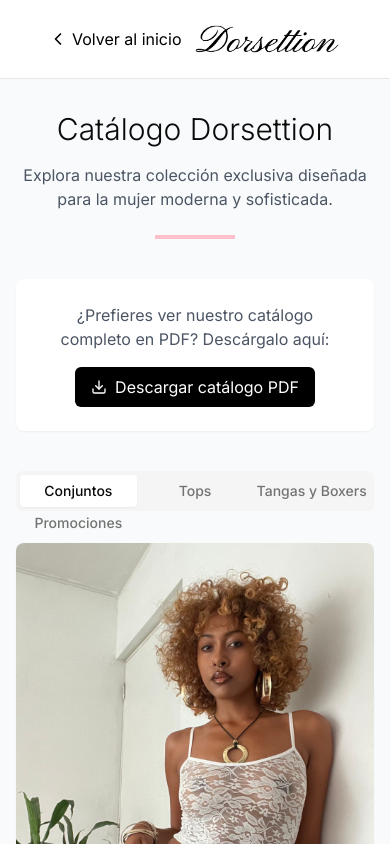
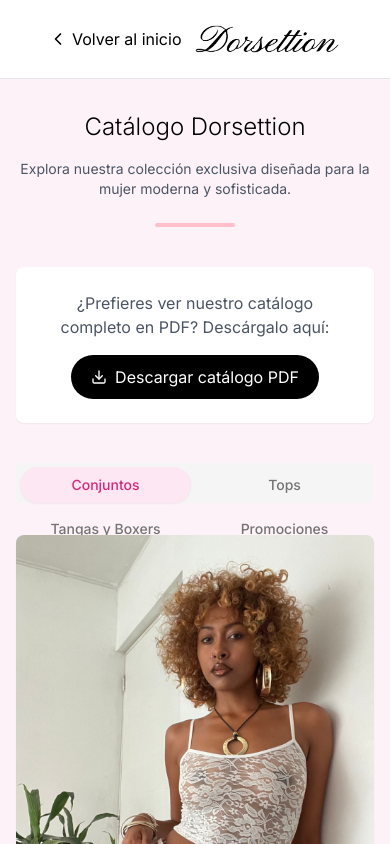
Before and after one commit to giuomarcano/dorsettion-website-design, a Next.js app: page /catalogo in a window 390 px wide. Shown: the top 844 px of the page. Built offline with nearby package versions, Linux system fonts and the light colour scheme.

Commit message:
Update page.tsx

```diff
--- a/app/catalogo/page.tsx
+++ b/app/catalogo/page.tsx
@@ -12,7 +12,7 @@ export default function CatalogoPage() {
   const [activeCategory, setActiveCategory] = useState(catalogData.categories[0].name.toLowerCase())
 
   return (
-    <main className="flex min-h-screen flex-col">
+    <main className="flex min-h-screen flex-col bg-white">
       <header className="w-full py-4 px-4 border-b border-gray-200 bg-white sticky top-0 z-10">
         <div className="container max-w-6xl mx-auto">
           <div className="flex justify-between items-center">
@@ -25,33 +25,38 @@ export default function CatalogoPage() {
         </div>
       </header>
 
-      <div className="flex-1 bg-gray-50 py-8">
+      <div className="flex-1 py-8 bg-pink-50">
         <div className="container max-w-6xl mx-auto px-4">
           <div className="text-center mb-10">
-            <h1 className="text-3xl md:text-4xl font-light mb-4">Catálogo Dorsettion</h1>
-            <p className="text-gray-600 max-w-2xl mx-auto">
+            <h1 className="text-2xl sm:text-3xl md:text-4xl font-light mb-4 text-black">Catálogo Dorsettion</h1>
+            <p className="text-sm sm:text-base text-gray-600 max-w-2xl mx-auto">
               Explora nuestra colección exclusiva diseñada para la mujer moderna y sofisticada.
             </p>
-            <div className="w-20 h-1 bg-pink-300 mx-auto mt-6"></div>
+            <div className="w-20 h-1 bg-pink-300 mx-auto mt-6 rounded-full"></div>
           </div>
 
-          {/* Opción de descarga del PDF antes de las tarjetas de productos */}
+          {/* Botón de descarga PDF */}
           <div className="mb-10 text-center bg-white p-6 rounded-lg shadow-sm">
             <p className="text-gray-600 mb-4">¿Prefieres ver nuestro catálogo completo en PDF? Descárgalo aquí:</p>
             <Link
               href="/catalogo.pdf"
               download
-              className="inline-flex items-center px-4 py-2 bg-black text-white rounded-md hover:bg-gray-800 transition-colors"
+              className="inline-flex items-center px-5 py-2.5 bg-black text-white rounded-full hover:bg-pink-400 transition-colors"
             >
               <Download className="mr-2 h-4 w-4" />
               Descargar catálogo PDF
             </Link>
           </div>
 
+          {/* Tabs por categoría */}
           <Tabs defaultValue={activeCategory} onValueChange={setActiveCategory} className="w-full">
-            <TabsList className="grid grid-cols-3 mb-8">
+            <TabsList className="grid grid-cols-2 sm:grid-cols-3 mb-8 gap-2">
               {catalogData.categories.map((category) => (
-                <TabsTrigger key={category.name} value={category.name.toLowerCase()} className="text-sm md:text-base">
+                <TabsTrigger
+                  key={category.name}
+                  value={category.name.toLowerCase()}
+                  className="text-sm sm:text-base py-2 px-4 rounded-full data-[state=active]:bg-pink-100 data-[state=active]:text-pink-600 transition-all"
+                >
                   {category.name}
                 </TabsTrigger>
               ))}
@@ -59,7 +64,7 @@ export default function CatalogoPage() {
 
             {catalogData.categories.map((category) => (
               <TabsContent key={category.name} value={category.name.toLowerCase()}>
-                <div className="grid grid-cols-1 md:grid-cols-2 lg:grid-cols-3 gap-8">
+                <div className="grid grid-cols-1 sm:grid-cols-2 lg:grid-cols-3 gap-8">
                   {category.items.map((product) => (
                     <ProductCard
                       key={product.id}
```
